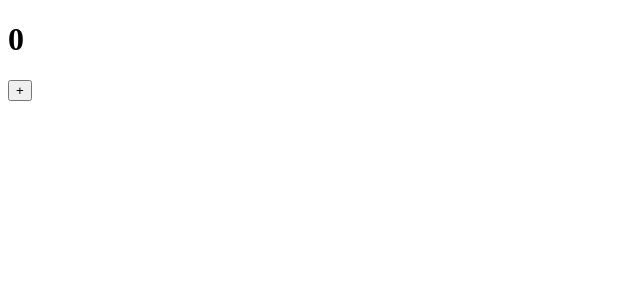
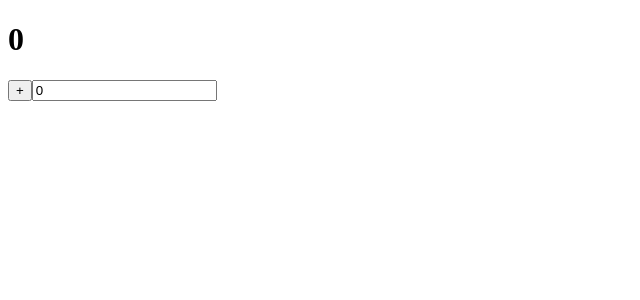
Before and after one commit to qalqaa/qalqaSneakersShop, a Vue app: page / in a window 1280 px wide. Shown: the top 300 px of the page, without its empty margins (0-640 px from the left). Built offline with nearby package versions, Linux system fonts and the light colour scheme.

Commit message:
feat: some work with events

```diff
--- a/src/App.vue
+++ b/src/App.vue
@@ -1,18 +1,3 @@
-<!-- <script>
-export default {
-  data() {
-    return {
-      count: 0
-    }
-  },
-  methods: {
-    increment() {
-      this.count++
-    }
-  }
-}
-</script> -->
-
 <script setup>
 import { ref } from 'vue'
 
@@ -22,13 +7,16 @@ function increment() {
   count.value++
   console.log(count)
 }
+
+// function updateCount(event) {
+//   count.value = Number(event.target.value)
+// }
 </script>
 
 <template>
-  <!-- <h1>{{ count }}</h1>
-  <button @click="increment">+</button> -->
   <h1>{{ count }}</h1>
   <button @click="increment">+</button>
+  <input v-model="count" />
 </template>
 
 <style scoped></style>
```
